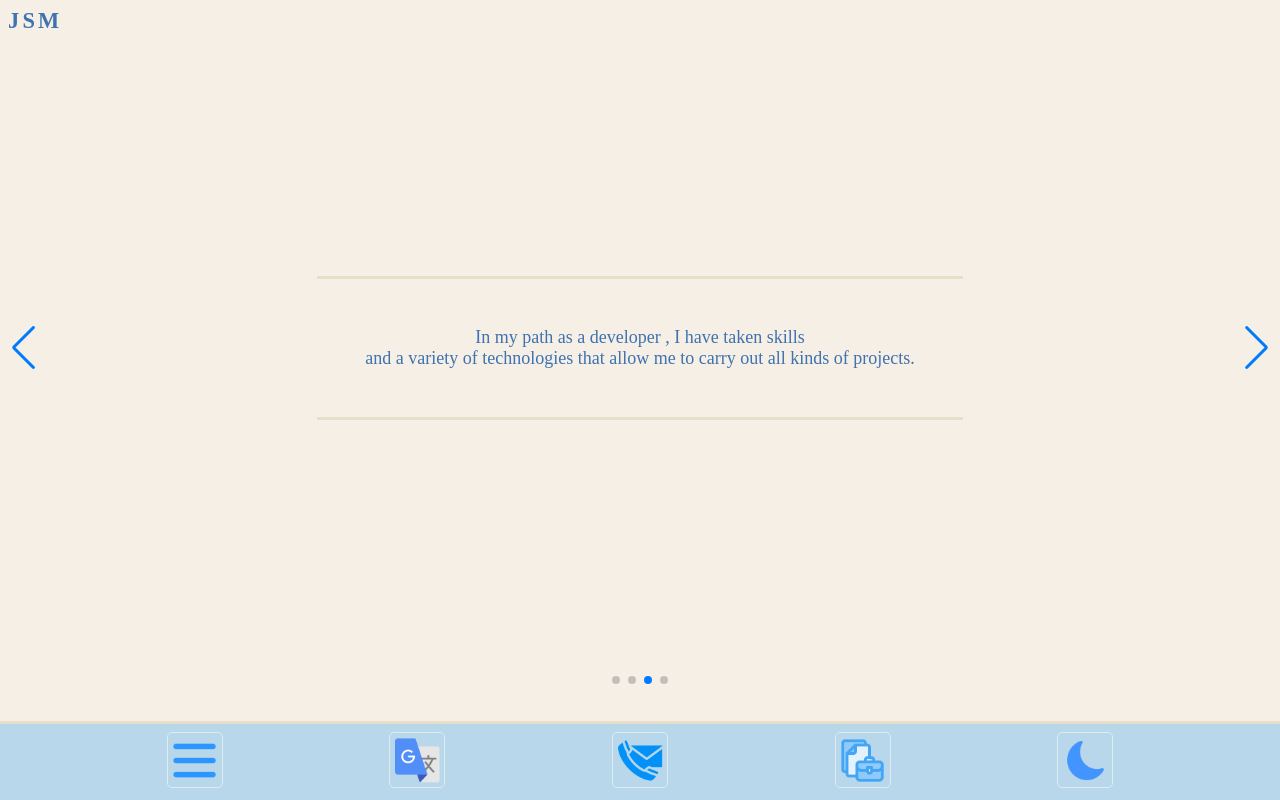
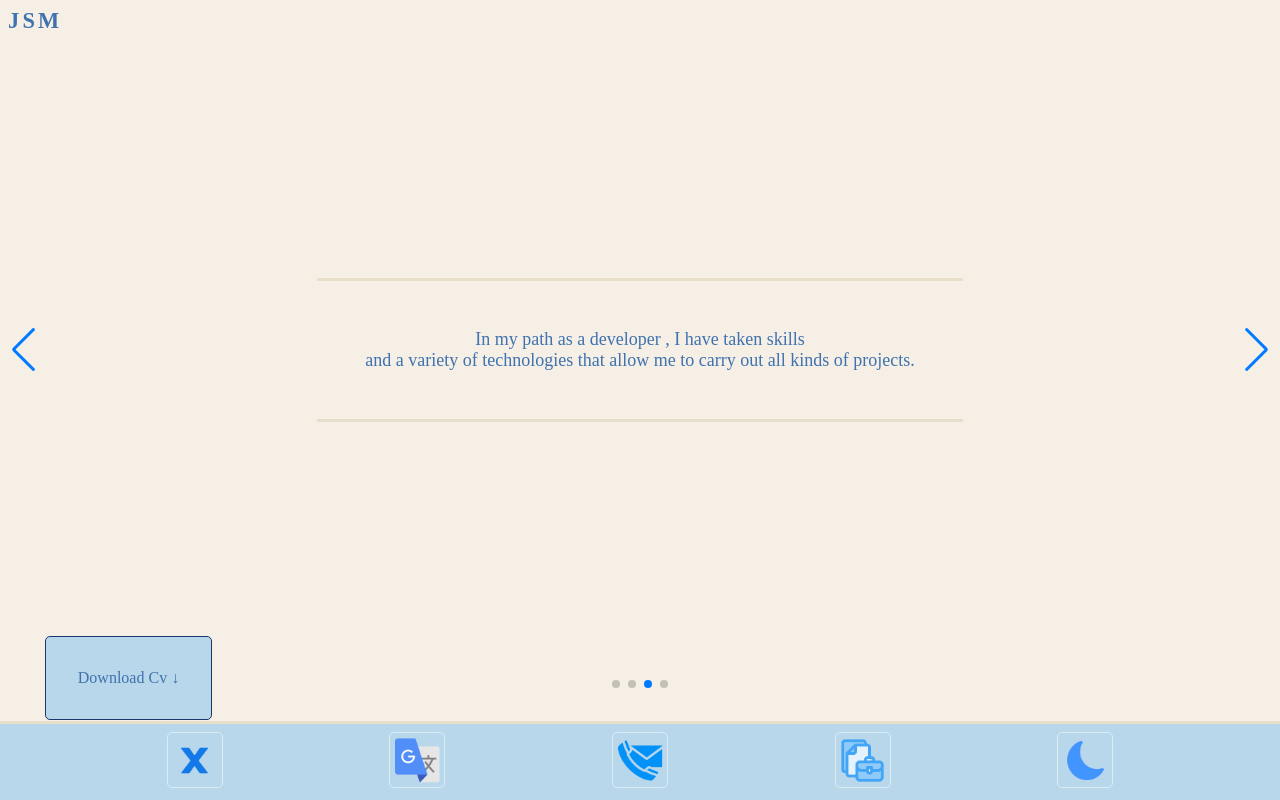
Before and after one commit to jsmblog/newCv, a React (Vite) app: page / in a window 1280 px wide. Both pictures are taken after a click on the picture 194 px from the left and 760 px from the top of the page. Built offline with nearby package versions, Linux system fonts and the light colour scheme; a web font is replaced by a local one.

Commit message:
[add] menuh

```diff
--- a/src/App.jsx
+++ b/src/App.jsx
@@ -15,6 +15,8 @@ import github from './Img/github.png'
 import slack from './Img/slack.png'
 import notion from './Img/notion.png'
 import bootstrap from './Img/bootstrap.png'
+import sol from './Img/sol.png'
+import equis from './Img/letra-x.png'
 /************************************************************/
 import NavBar from './Components/NavBar'
 import './App.css'
@@ -23,15 +25,25 @@ import { useState } from 'react'
 
 function App() {
  const [darkMode, setDarkMode] = useState(false)
+ const [downloadCv, setdownLoadCv] = useState(false)
+
  const changeDarkMode = ()=> {
   setDarkMode(!darkMode)
   console.log(darkMode)
  }
- const isOnDarkMode = (darkMode) ? "onDarkMode" : ""
+ const changeDlCv = ()=> {
+  setdownLoadCv(!downloadCv)
+  console.log(downloadCv)
+ }
+ const isOnDarkMode = (darkMode) ? "onDarkMode" : "" ;
+ const changeIconDm = (darkMode) ? `${sol}` : `${moon}` ;
+
+ const isOnDlCv = (downloadCv) ? "menuHamburguer slide-in-right" : "" ;
+ const changeIconMh = (downloadCv) ? `${equis}` : `${menuHam}` ;
   return (
     <>
      <div id={`${isOnDarkMode}`} className='APP'>
-     <NavBar changeDarkMode={changeDarkMode} menuHam={menuHam} translateLogo={translateLogo} iconCellphone={iconCellphone} portfolio={portfolio} moon={moon} />
+     <NavBar changeIconMh={changeIconMh} isOnDlCv={isOnDlCv} changeDlCv={changeDlCv} changeIconDm={changeIconDm}  changeDarkMode={changeDarkMode} translateLogo={translateLogo} iconCellphone={iconCellphone} portfolio={portfolio}  />
       <Principal html={html} css={css} js={js} react={react} github={github} slack={slack} notion={notion} bootstrap={bootstrap} linkedin={linkedin} whatsapp={whatsapp} />
      </div>
     </>
--- a/src/Components/NavBar.jsx
+++ b/src/Components/NavBar.jsx
@@ -1,16 +1,19 @@
 
-const NavBar = ({menuHam , translateLogo , iconCellphone , portfolio , moon , changeDarkMode}) => {
+const NavBar = ({translateLogo , iconCellphone , portfolio , changeDarkMode , changeIconDm , changeDlCv , isOnDlCv ,changeIconMh}) => {
   return (
     <>
     <nav className="navBarMenu">
-        <div><img width={45} src={menuHam} alt="img-" /></div>
+        <div><img onClick={changeDlCv} width={45} src={changeIconMh} alt="img-" /></div>
         <div><img width={45} src={translateLogo} alt="img-" /></div>
         <div><img width={45} src={iconCellphone} alt="img-" /></div>
         <div><img width={45} src={portfolio} alt="img-" /></div>
-        <div><img onClick={changeDarkMode} width={45} src={moon} alt="img-" /></div>
+        <div><img onClick={changeDarkMode} width={45} src={changeIconDm} alt="img-" /></div>
     </nav>
     <div>
       <span className="JSM">JSM</span>
+    </div>
+    <div>
+      <a className={`${isOnDlCv} aOff`} download href="/src/Img/Cv-JoelSm.pdf" target="_blank" rel="noopener noreferrer">Download Cv ↓</a>
     </div>
     </>
   )
--- a/src/Styles/styleNavBar.css
+++ b/src/Styles/styleNavBar.css
@@ -36,3 +36,49 @@
     background-color: #DBE2EF;
     transition: .5s ease-in-out;
 }
+.menuHamburguer {
+    display: none;
+    position: absolute;
+    z-index: 2;
+    bottom: 5rem;
+    left: 3.5%;
+    background-color: var(--co-cyan-sky-navbar);
+    border-radius: 5px;
+    border: 1px solid var(--co-dm-blue);
+    padding: 2rem;
+}
+.aOff {
+    display: none;
+}
+.menuHamburguer {
+    display: inline-flex;
+}
+/*animations*/
+.slide-in-right {
+	-webkit-animation: slide-in-right 1.5s cubic-bezier(0.250, 0.460, 0.450, 0.940) both;
+	        animation: slide-in-right 1.5s cubic-bezier(0.250, 0.460, 0.450, 0.940) both;
+}
+@-webkit-keyframes slide-in-right {
+    0% {
+      -webkit-transform: translateX(1000px);
+              transform: translateX(1000px);
+      opacity: 0;
+    }
+    100% {
+      -webkit-transform: translateX(0);
+              transform: translateX(0);
+      opacity: 1;
+    }
+  }
+  @keyframes slide-in-right {
+    0% {
+      -webkit-transform: translateX(1000px);
+              transform: translateX(1000px);
+      opacity: 0;
+    }
+    100% {
+      -webkit-transform: translateX(0);
+              transform: translateX(0);
+      opacity: 1;
+    }
+  }
--- a/src/Styles/stylePrincipal.css
+++ b/src/Styles/stylePrincipal.css
@@ -13,7 +13,7 @@
 }
 .contPrincipal {
     background-color: var(--co-body-principal);
-    height: 87vh;
+    height: 87.5vh;
     display: flex;
     flex-direction: column;
     justify-content: center;
```
Also changed, not shown: 1 other file (tests, documents, lock files or other folders).
